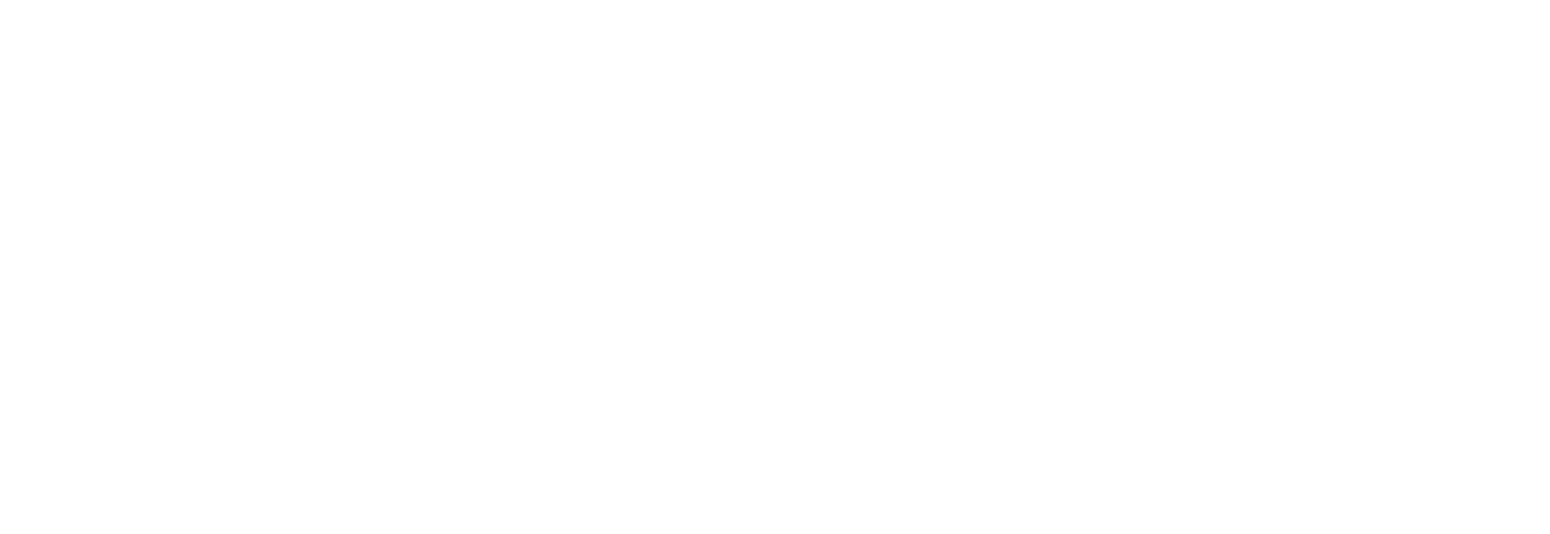
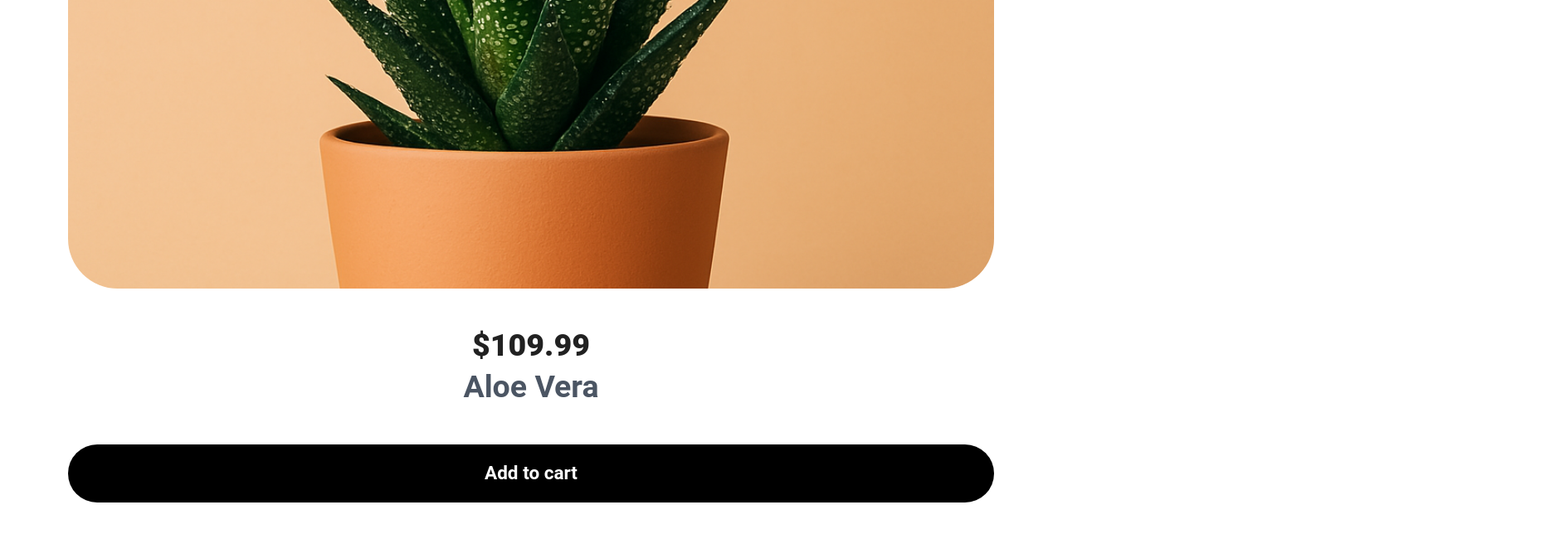
Before and after one commit to CHIDI00/plant-pot, a React (Vite) app: page /products/detail/1 in a window 1280 px wide. Before the commit this address had no page. Shown: the part 362-1006 px from the top of the page at 83% size, 1868 px wide, since content can reach past the window. Before the commit the page ends 800 px from the top, so only its background shows below. Built offline with nearby package versions, Linux system fonts and the light colour scheme.

Commit message:
add product detail navigation and dynamic data fetching

```diff
--- a/src/App.tsx
+++ b/src/App.tsx
@@ -13,7 +13,7 @@ function App() {
 			<Route path="/login" element={<Login />} />
 			<Route path="/home" element={<Home />} />
 			<Route path="/products" element={<Store />} />
-			<Route path="/products/detail" element={<ProductDetail />} />
+			<Route path="/products/detail/:id" element={<ProductDetail />} />
 			<Route path="/cart" element={<Cart />} />
 		</Routes>
 	);
--- a/src/data/products.ts
+++ b/src/data/products.ts
@@ -9,6 +9,7 @@ import plant9 from "../assets/plant9.jpeg";
 // import plant10 from '../assets/plant2.png'
 
 interface Product {
+	id: number;
 	name: string;
 	price: number;
 	quantity: number;
@@ -18,6 +19,7 @@ interface Product {
 
 export const products: Product[] = [
 	{
+		id: 1,
 		name: "Aloe vera",
 		price: 109.99,
 		quantity: 5,
@@ -25,6 +27,7 @@ export const products: Product[] = [
 		image: plant4,
 	},
 	{
+		id: 2,
 		name: "Product 1",
 		price: 10.99,
 		quantity: 5,
@@ -32,6 +35,7 @@ export const products: Product[] = [
 		image: plant5,
 	},
 	{
+		id: 3,
 		name: "Product 1",
 		price: 10.99,
 		quantity: 5,
@@ -39,6 +43,7 @@ export const products: Product[] = [
 		image: plant7,
 	},
 	{
+		id: 4,
 		name: "Product 1",
 		price: 10.99,
 		quantity: 5,
@@ -46,6 +51,7 @@ export const products: Product[] = [
 		image: plant3,
 	},
 	{
+		id: 5,
 		name: "Product 1",
 		price: 10.99,
 		quantity: 5,
@@ -53,6 +59,7 @@ export const products: Product[] = [
 		image: plant6,
 	},
 	{
+		id: 6,
 		name: "Product 1",
 		price: 10.99,
 		quantity: 5,
@@ -60,6 +67,7 @@ export const products: Product[] = [
 		image: plant9,
 	},
 	{
+		id: 7,
 		name: "Product 1",
 		price: 10.99,
 		quantity: 5,
--- a/src/features/cart/CartSection.tsx
+++ b/src/features/cart/CartSection.tsx
@@ -1,16 +1,14 @@
 import { ChevronLeft, Minus, Plus } from "lucide-react";
 import React from "react";
 import plant4 from "../../assets/plant4.png";
-// import { useNavigation } from "react-router-dom";
+import { useMoveBack } from "../../hooks/useMoveback";
 
 const CartSection: React.FC = () => {
-	// const moveBack = useNavigation();
+	const moveBack = useMoveBack();
 
 	return (
 		<div className="w-full h-screen p-10">
-			<span
-			// onClick={moveBack}
-			>
+			<span onClick={moveBack} className="cursor-pointer">
 				<ChevronLeft />
 			</span>
 
--- a/src/features/products/ProductCard.tsx
+++ b/src/features/products/ProductCard.tsx
@@ -1,12 +1,17 @@
 import React from "react";
 import { Plus } from "lucide-react";
 import { products } from "../../data/products";
+import { useNavigate } from "react-router-dom";
 
 const ProductCard: React.FC = () => {
+	const navigate = useNavigate();
 	return (
 		<>
 			{products.map((product) => (
-				<div className="w-full h-[31rem]  rounded-[40px] shadow-lg">
+				<div
+				className="w-full h-[31rem] rounded-[40px] shadow-lg cursor-pointer"
+				onClick={() => navigate(`/products/detail/${product.id}`)}
+			>
 					<div className="relative w-full h-[70%] ">
 						<img
 							src={product.image}
--- a/src/features/products/ProductDetail.tsx
+++ b/src/features/products/ProductDetail.tsx
@@ -1,8 +1,10 @@
-import React, { useReducer } from "react";
+import React, { useReducer, useEffect, useState } from "react";
 import NavBar from "../../ui/NavBar";
-import plant4 from "../../assets/plant4.png";
+// import plant4 from "../../assets/plant4.png";
 import { Minus, Plus } from "lucide-react";
 import ProductReview from "./ProductReview";
+import { useParams } from "react-router-dom";
+import { products } from "../../data/products";
 
 // Define action types
 type ActionType =
@@ -51,9 +53,22 @@ const productReducer = (
 };
 
 const ProductDetail: React.FC = () => {
+	const { id } = useParams<{ id: string }>();
+	const [product, setProduct] = useState(products[0]);
+
+	// Find the product with the matching ID
+	useEffect(() => {
+		if (id) {
+			const foundProduct = products.find((p) => p.id === parseInt(id));
+			if (foundProduct) {
+				setProduct(foundProduct);
+			}
+		}
+	}, [id]);
+
 	// Initial state
 	const initialState: ProductState = {
-		basePrice: 10,
+		basePrice: product?.price || 10,
 		quantity: 1,
 		isOpen: false,
 		currentView: "info",
@@ -109,8 +124,8 @@ const ProductDetail: React.FC = () => {
 						<div className="w-full flex flex-col justify-start items-center mt-28 ">
 							<div className="relative w-[90%] h-[50rem] mb-20">
 								<img
-									src={plant4}
-									alt=""
+									src={product?.image}
+									alt={product?.name}
 									loading="lazy"
 									className="w-full h-full object-cover rounded-[60px]"
 								/>
@@ -129,7 +144,7 @@ const ProductDetail: React.FC = () => {
 									}`}
 								>
 									<div className="w-full flex flex-col justify-between items-center gap-5 ">
-										<h1 className="text-8xl text-white font-extrabold mb-5">
+										<h1 className="text-6xl text-white font-extrabold mb-5">
 											${totalPrice}
 										</h1>
 										<div className="w-full flex justify-center items-center gap-14">
@@ -158,8 +173,10 @@ const ProductDetail: React.FC = () => {
 									</div>
 								</div>
 							</div>
-							<h1 className="text-8xl font-extrabold mb-5">${totalPrice}</h1>
-							<p className="text-6xl font-semibold text-gray-600">Aloe vera</p>
+							<h1 className="text-6xl font-extrabold mb-5">${totalPrice}</h1>
+							<p className="text-6xl font-semibold text-gray-600">
+								{product?.name}
+							</p>
 						</div>
 
 						<button className="bg-black font-bold text-white  text-4xl w-[90%] h-28 rounded-full py-5 px-15 mb-10">
--- /dev/null
+++ b/src/hooks/useMoveback.ts
@@ -0,0 +1,6 @@
+import { useNavigate } from "react-router-dom";
+
+export function useMoveBack() {
+	const navigate = useNavigate();
+	return () => navigate(-1);
+}
```
